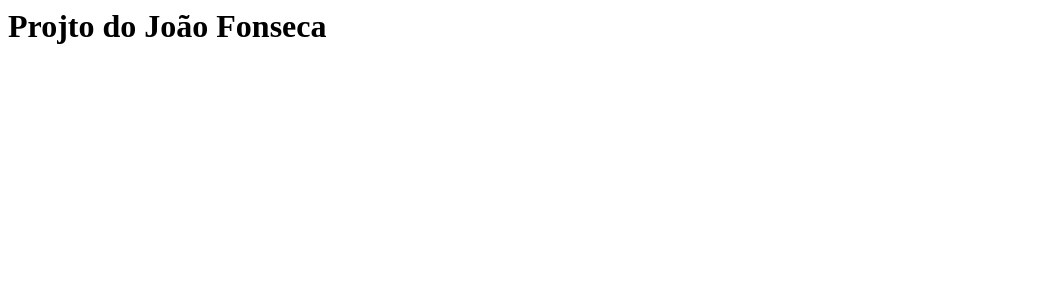
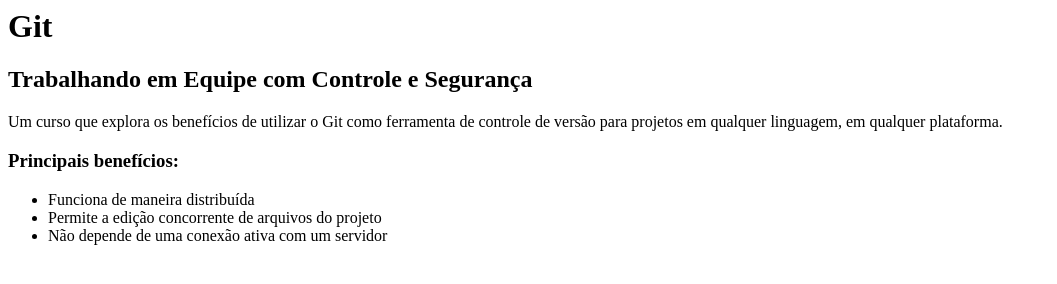
Before and after one commit to RafaelDoAmaral/curso-git, a plain HTML site: page index.html in a window 1280 px wide. Shown: the whole page, without its empty margins (0-1057 px from the left). Drawn offline with Linux system fonts and the light colour scheme.

Commit message:
Conteúdo da página index.html

```diff
--- a/index.html
+++ b/index.html
@@ -1,7 +1,15 @@
 <html>
     <head>
         <body>
-            <h1> Projto do João Fonseca</h1>
+            <h1> Git</h1>
+            <h2> Trabalhando em Equipe com Controle e Segurança</h2>
+            <p>Um curso que explora os benefícios de utilizar o Git como ferramenta de controle de versão para projetos em qualquer linguagem, em qualquer plataforma.</p>
+            <h3> Principais benefícios:</h3>
+            <ul>
+                <li> Funciona de maneira distribuída</li>
+                <li> Permite a edição concorrente de arquivos do projeto</li>
+                <li> Não depende de uma conexão ativa com um servidor</li>
+            </ul>
         </body>
     </head>
 </html>
```
